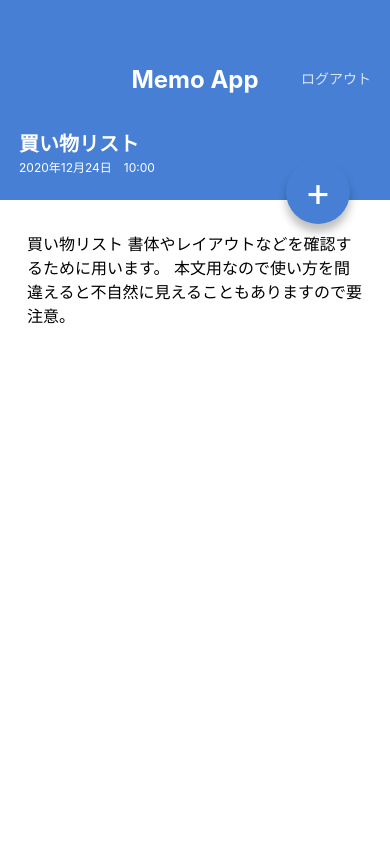
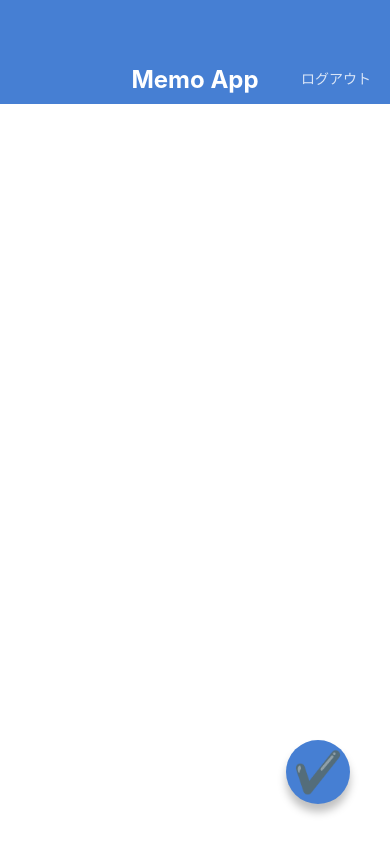
Before and after one commit to ykn307/MemoApp, a React Native app: screen / in a window 390 px wide. Built offline with nearby package versions, Linux system fonts and the light colour scheme.

Commit message:
Create MemoEditScreen and MemoCreateScreen

```diff
--- a/App.jsx
+++ b/App.jsx
@@ -1,10 +1,12 @@
 import React from "react";
 
-import MemoListScreen from "./src/screens/MemoListScreen";
-import MemoDetailScreen from "./src/screens/MemoDetailScreen";
+// import MemoListScreen from "./src/screens/MemoListScreen";
+// import MemoDetailScreen from "./src/screens/MemoDetailScreen";
+// import MemoEditScreen from "./src/screens/MemoEditScreen";
+import MemoCreateScreen from "./src/screens/MemoCreateScreen";
 
 export default function App() {
   return (
-    <MemoDetailScreen/>
+    <MemoCreateScreen/>
   );
 }
--- a/package.json
+++ b/package.json
@@ -8,6 +8,7 @@
     "eject": "expo eject"
   },
   "dependencies": {
+    "@expo/vector-icons": "^10.2.1",
     "expo": "~44.0.0",
     "expo-status-bar": "~1.2.0",
     "prop-types": "^15.7.2",
--- /dev/null
+++ b/src/screens/MemoCreateScreen.jsx
@@ -0,0 +1,35 @@
+import React from 'react';
+import {View, Text, StyleSheet, TextInput, KeyboardAvoidingView} from "react-native";
+import AppBar from "../components/AppBar";
+import CircleButton from "../components/CircleButton";
+
+const MemoCreateScreen = () => {
+  return (
+    <KeyboardAvoidingView style={styles.container} behavior="height">
+      <AppBar/>
+      <View style={styles.inputContainer}>
+        <TextInput value="" multiline style={styles.input}/>
+      </View>
+      <CircleButton name="check">✔️</CircleButton>
+    </KeyboardAvoidingView>
+  )
+}
+
+const styles = StyleSheet.create({
+  container:{
+    flex:1,
+  },
+  inputContainer:{
+    paddingHorizontal:27,
+    paddingVertical: 32,
+    flex:1,
+  },
+  input: {
+    flex:1,
+    textAlignVertical:"top",
+    fontSize:16,
+    lineHeight:24,
+  },
+});
+
+export default MemoCreateScreen;
--- /dev/null
+++ b/src/screens/MemoEditScreen.jsx
@@ -0,0 +1,35 @@
+import React from 'react';
+import {View, Text, StyleSheet, TextInput, KeyboardAvoidingView} from "react-native";
+import AppBar from "../components/AppBar";
+import CircleButton from "../components/CircleButton";
+
+const MemoEditScreen = () => {
+  return (
+    <KeyboardAvoidingView style={styles.container} behavior="height">
+      <AppBar/>
+      <View style={styles.inputContainer}>
+        <TextInput value="買い物リスト" multiline style={styles.input}/>
+      </View>
+      <CircleButton name="check">✔️</CircleButton>
+    </KeyboardAvoidingView>
+  )
+}
+
+const styles = StyleSheet.create({
+  container:{
+    flex:1,
+  },
+  inputContainer:{
+    paddingHorizontal:27,
+    paddingVertical: 32,
+    flex:1,
+  },
+  input: {
+    flex:1,
+    textAlignVertical:"top",
+    fontSize:16,
+    lineHeight:24,
+  },
+});
+
+export default MemoEditScreen;
```
Also changed, not shown: 1 other file (tests, documents, lock files or other folders).
